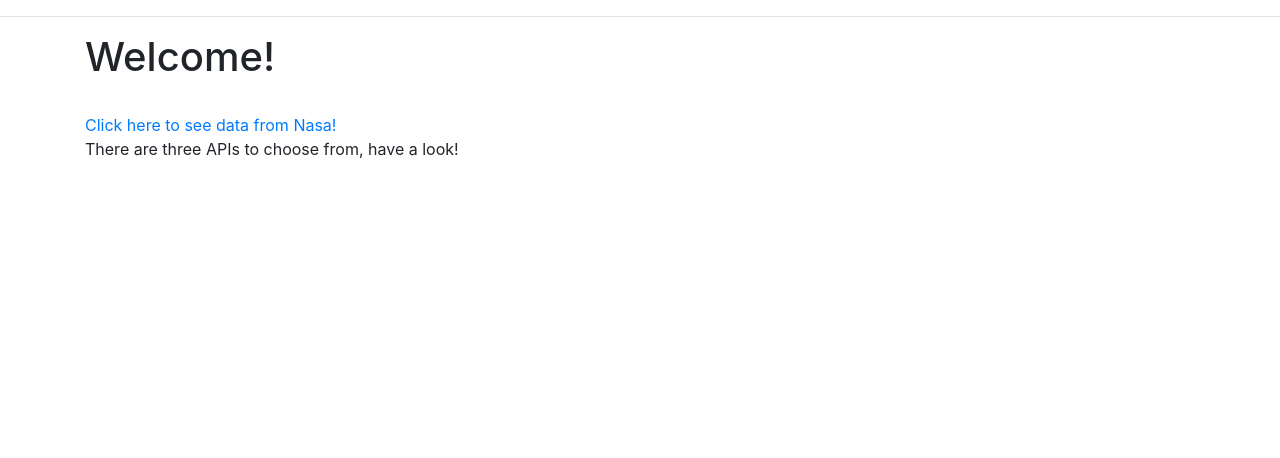
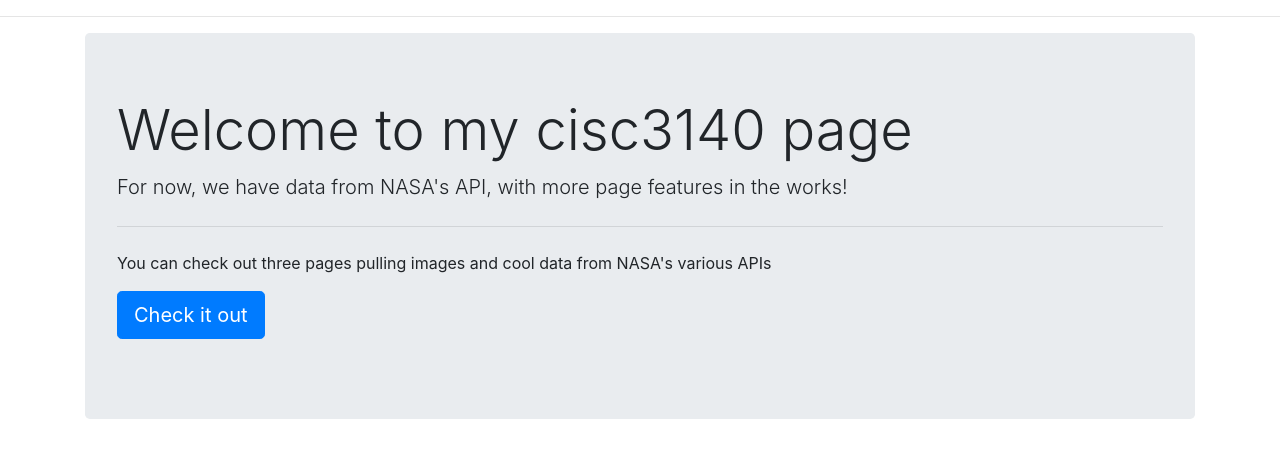
Before and after one commit to chalshaff12/cisc3140python2, a Flask app: page / in a window 1280 px wide. Shown: the part 56-514 px from the top of the page. Run offline with Flask 2, Linux system fonts and the light colour scheme; some libraries are stand-ins or nearby versions.

Commit message:
some css changes

```diff
--- a/app/templates/about.html
+++ b/app/templates/about.html
@@ -2,7 +2,9 @@
 {% extends "base.html" %}
 
 {% block content %}
+	<div class="container">
 	<!--display page data-->
-	<p>Created by Michal Shaffer</p>
-	<p>All feedback is appreciated</p>
+		<p>Created by Michal Shaffer</p>
+		<p>All feedback is appreciated</p>
+	</div>
 {% endblock %}
--- a/app/templates/index.html
+++ b/app/templates/index.html
@@ -2,9 +2,14 @@
 {% extends "base.html" %}
 
 {% block content %}
-	<!--display home-page data-->
-	<h1>Welcome!</h1>
-	<br>
-	<a href="{{ url_for('nasarequest') }}">Click here to see data from Nasa!</a>
-	<p>There are three APIs to choose from, have a look!</p>
+
+<div class="jumbotron">
+  <h1 class="display-4">Welcome to my cisc3140 page</h1>
+  <p class="lead">For now, we have data from NASA's API, with more page features in the works!</p>
+  <hr class="my-4">
+  <p>You can check out three pages pulling images and cool data from NASA's various APIs</p>
+  <p class="lead">
+    <a class="btn btn-primary btn-lg" href="{{ url_for('nasarequest') }}" role="button">Check it out</a>
+  </p>
+</div>
 {% endblock %}
--- a/app/templates/nasaApod.html
+++ b/app/templates/nasaApod.html
@@ -16,7 +16,7 @@
 	</iframe>
 	{% else %}
 	<!--display image-->
-	<img src="{{ apidata.url }}" />
+	<img src="{{ apidata.url }}" class="image-fluid" alt="Responsive image" />
 	{% endif %}
 
 {% endblock %}
```
Also changed, not shown: .travis.yml.
